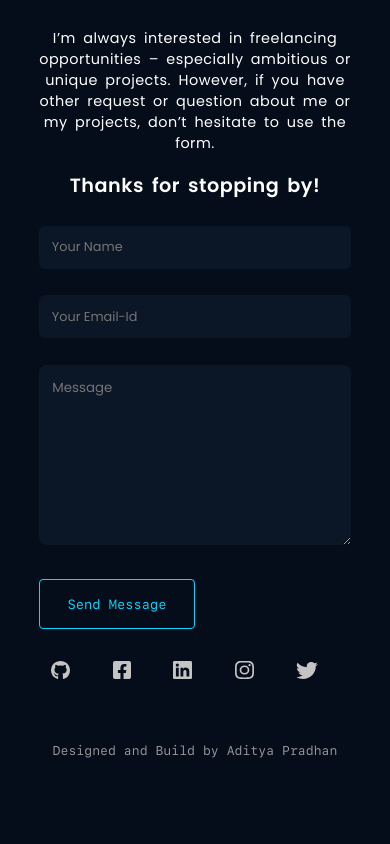
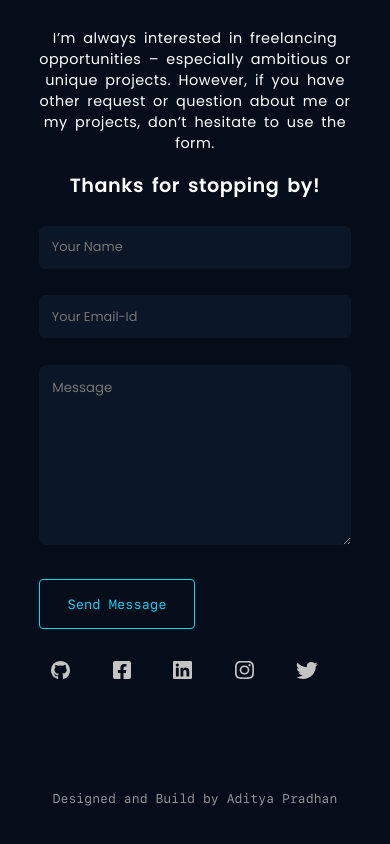
Before and after one commit to Aditya-Pradhan-123/MyPortfolio, a plain HTML site: page index.html in a window 390 px wide. Shown: the part 4677-5521 px from the top of the page. Before the commit the page ends 5499 px from the top, so only its background shows below. Drawn offline with nearby package versions, Linux system fonts and the light colour scheme; a script that the page names is missing.

Commit message:
Update style.css

```diff
--- a/style.css
+++ b/style.css
@@ -1488,7 +1488,7 @@ svg:hover path#twitter-brands_1_{
 /* ----------------------Designed By----------------------- */
 
 .creator{
-    margin-top: 3em;
+    margin-top: 6em;
     margin-bottom: 4em;
 }
 .creator p{
```
